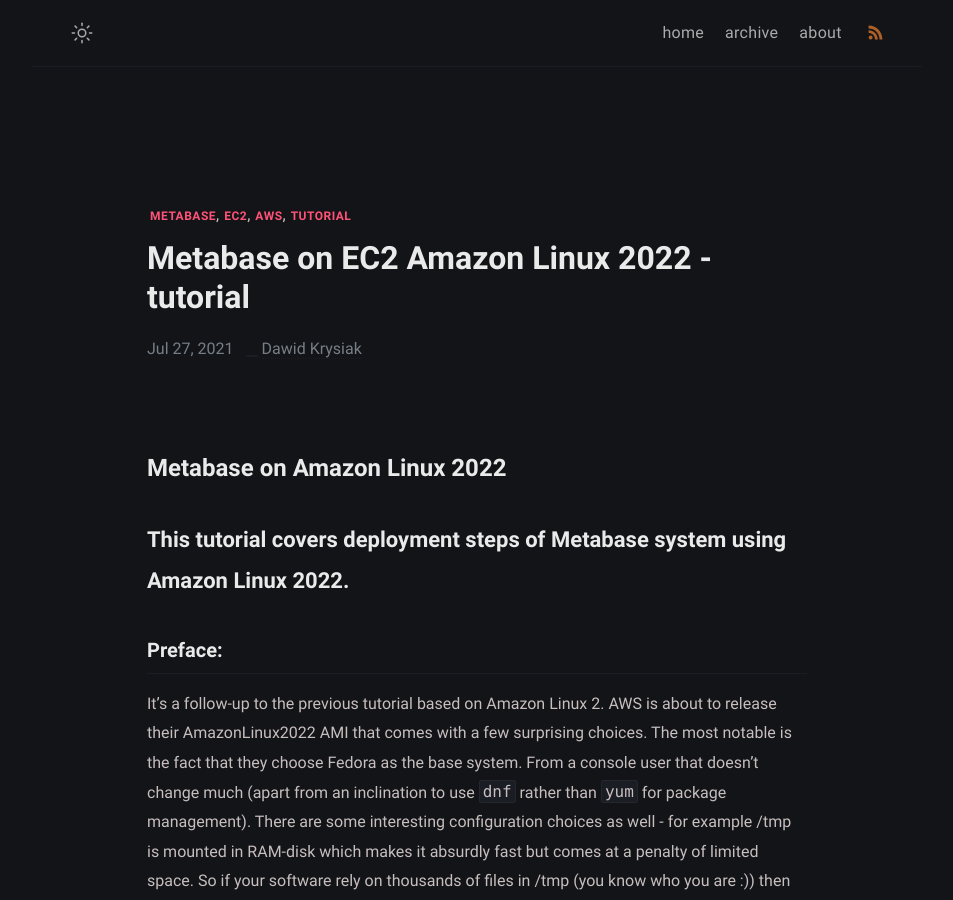
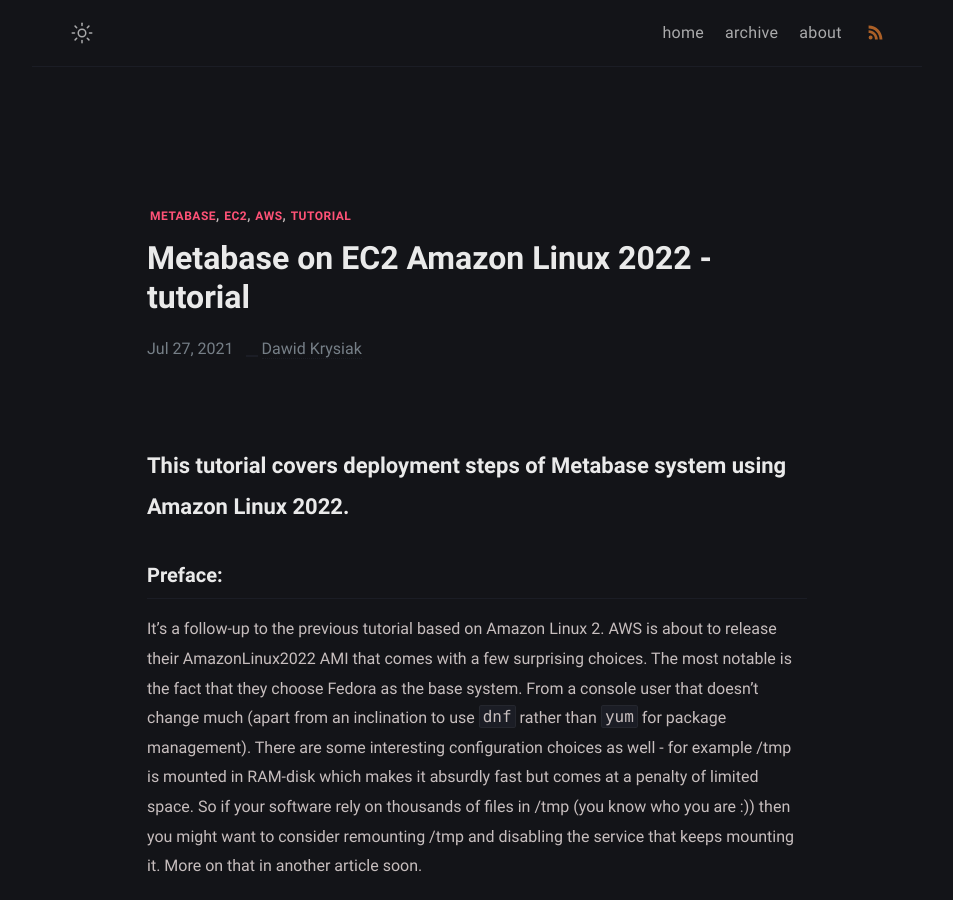
Before and after one commit to DawidKrysiak/dawidkrysiak.github.io, a Jekyll site: the page built from _posts/2022-07-19-Metabase-on-AmazonLinux-2022.markdown, in a window 1280 px wide and 900 px high. Shown: the whole window, without its empty margins (163-1116 px from the left). Built offline with Jekyll 4.4.1, drawn with Linux system fonts in a browser that asks for light colours.

Commit message:
Update 2022-07-19-Metabase-on-AmazonLinux-2022.markdown

```diff
--- a/_posts/2022-07-19-Metabase-on-AmazonLinux-2022.markdown
+++ b/_posts/2022-07-19-Metabase-on-AmazonLinux-2022.markdown
@@ -9,7 +9,6 @@
 draft: false
 tags: metabase ec2 aws tutorial
 ---
-# Metabase on Amazon Linux 2022
 ## This tutorial covers deployment steps of Metabase system using Amazon Linux 2022.
 
 ### Preface:
```
